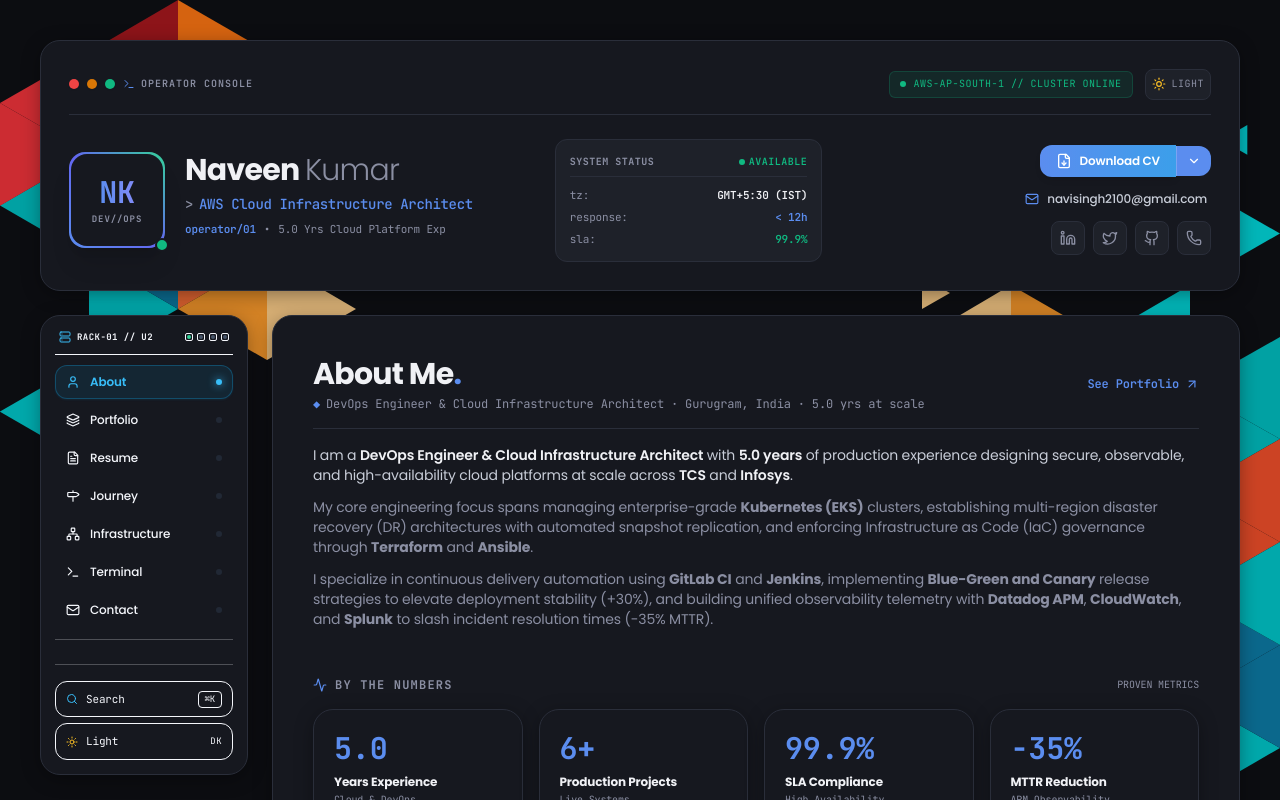
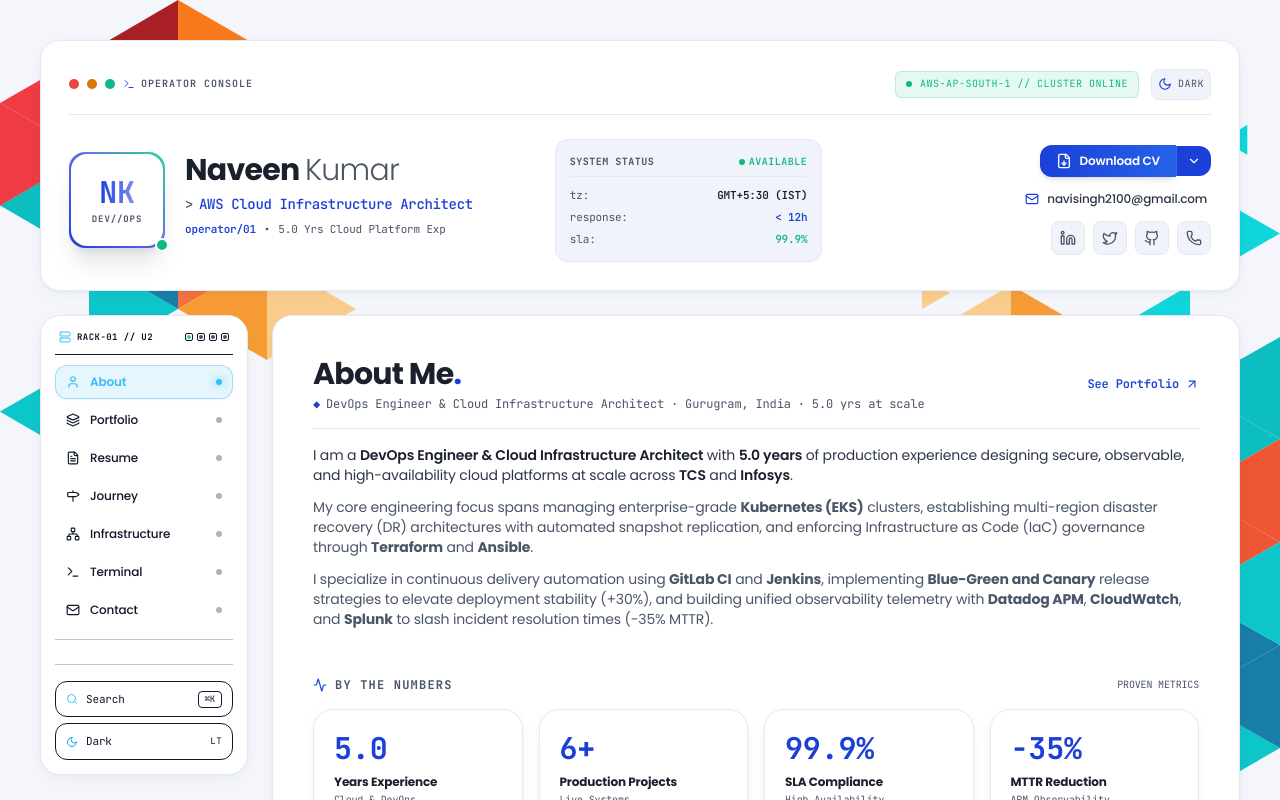
Before and after one commit to naveensingh575/portfolio, a React (Vite) app: page / in a window 1280 px wide. Shown: the top 800 px of the page. Built offline with nearby package versions, Linux system fonts and the light colour scheme; the HTML template or start-up script is replaced by a standard one.

Commit message:
feat: light theme as default, dark/light toggle still works

```diff
--- a/index.html
+++ b/index.html
@@ -1,5 +1,5 @@
 <!doctype html>
-<html lang="en" class="dark">
+<html lang="en" class="light">
   <head>
     <meta charset="UTF-8" />
     <link rel="icon" type="image/svg+xml" href="/favicon.svg" />
--- a/src/App.tsx
+++ b/src/App.tsx
@@ -15,7 +15,7 @@ export function App() {
   const [activeView, setActiveView] = useState<string>('about');
   const [isSearchOpen, setIsSearchOpen] = useState<boolean>(false);
   const [isResumeModalOpen, setIsResumeModalOpen] = useState<boolean>(false);
-  const [isDark, setIsDark] = useState<boolean>(true);
+  const [isDark, setIsDark] = useState<boolean>(false);
 
   // Sync dark class on root html
   useEffect(() => {
```
